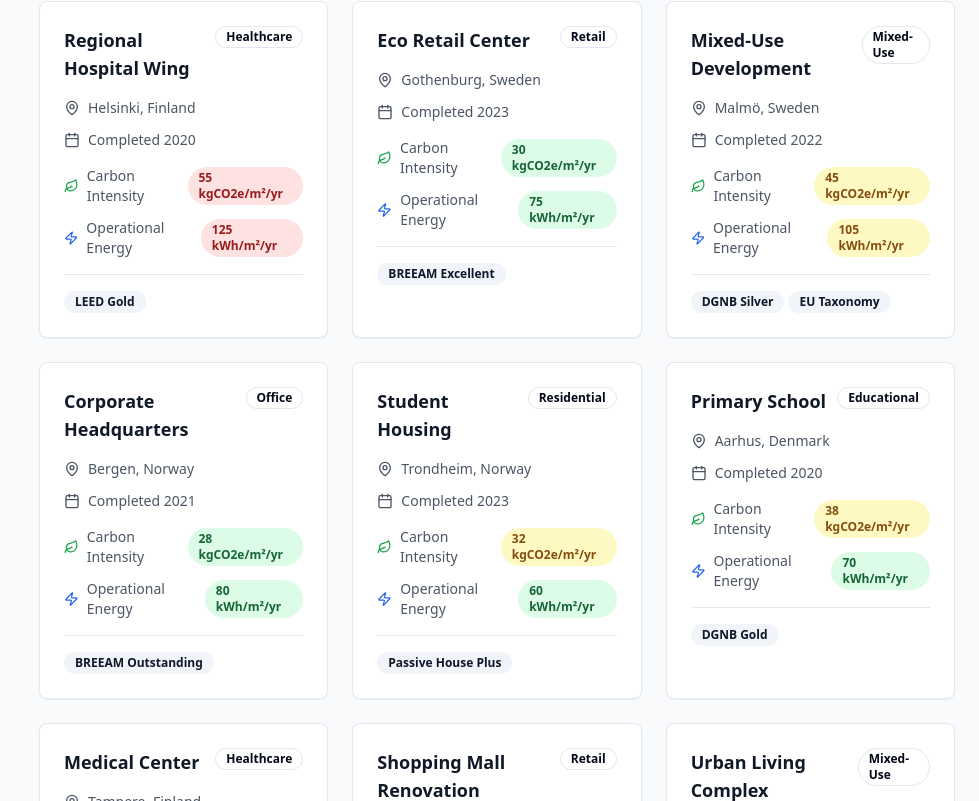
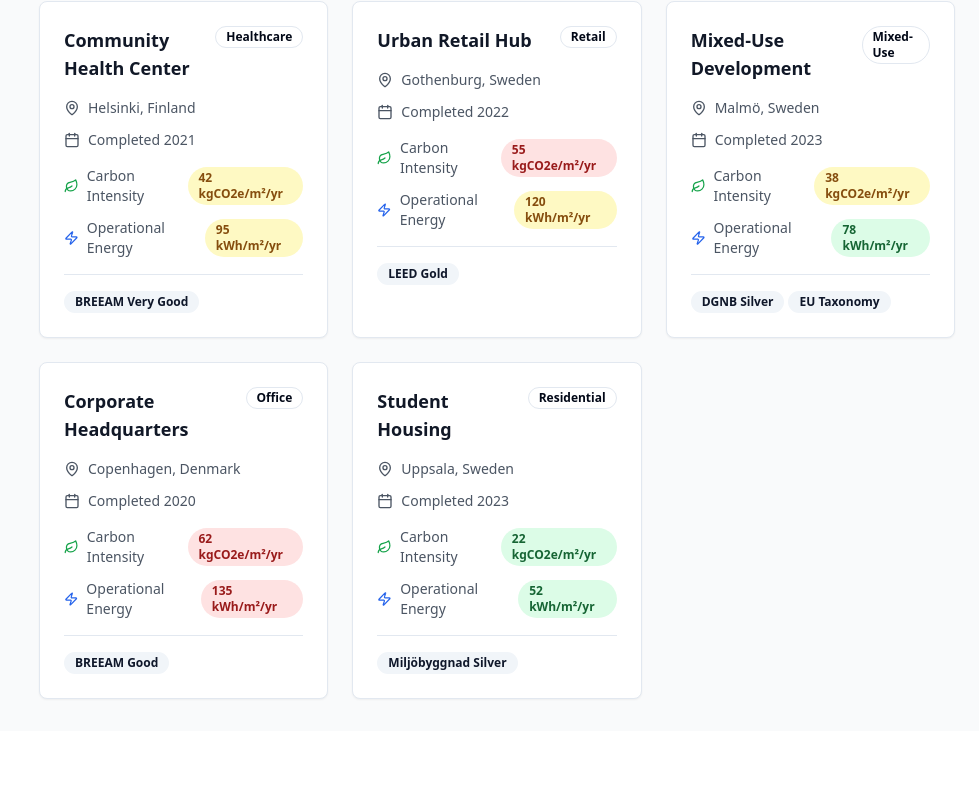
Before and after one commit to archgv/sustainability-dasboard-v1, a React (Vite) app: page / in a window 1280 px wide. Shown: the part 1139-1940 px from the top of the page, without its empty margins (301-1280 px from the left). After the commit the page ends 1870 px from the top, so only its background shows below. Built offline with nearby package versions, Linux system fonts and the light colour scheme.

Commit message:
Fix: Enable interactivity
Ensure the application is interactive and the user can interact with the UI.

```diff
--- a/src/components/ui/card.tsx
+++ b/src/components/ui/card.tsx
@@ -1,3 +1,4 @@
+
 import * as React from "react"
 
 import { cn } from "@/lib/utils"
--- a/src/data/sampleData.ts
+++ b/src/data/sampleData.ts
@@ -3,135 +3,83 @@ import { Project } from '@/types/project';
 
 export const sampleProjects: Project[] = [
   {
-    id: "1",
-    name: "Green Office Tower",
-    typology: "office",
-    location: "Copenhagen, Denmark",
-    completionDate: "2023-05-15",
+    id: '1',
+    name: 'Green Office Tower',
+    typology: 'office',
+    location: 'Copenhagen, Denmark',
+    completionDate: '2023-05-15',
     carbonIntensity: 25,
-    operationalEnergy: 85,
-    certifications: ["BREEAM Excellent", "DGNB Gold"],
-    area: 12500
+    operationalEnergy: 65,
+    certifications: ['BREEAM Excellent', 'DGNB Gold']
   },
   {
-    id: "2",
-    name: "Sustainable Housing Complex",
-    typology: "residential",
-    location: "Stockholm, Sweden",
-    completionDate: "2022-09-30",
-    carbonIntensity: 35,
-    operationalEnergy: 65,
-    certifications: ["Passive House", "Nordic Swan"],
-    area: 8500
+    id: '2',
+    name: 'Sustainable Housing Complex',
+    typology: 'residential',
+    location: 'Stockholm, Sweden',
+    completionDate: '2022-11-20',
+    carbonIntensity: 18,
+    operationalEnergy: 45,
+    certifications: ['Passive House', 'Nordic Swan']
   },
   {
-    id: "3",
-    name: "University Science Building",
-    typology: "educational",
-    location: "Oslo, Norway",
-    completionDate: "2021-08-20",
-    carbonIntensity: 40,
-    operationalEnergy: 95,
-    certifications: ["BREEAM Very Good"],
-    area: 15000
+    id: '3',
+    name: 'Innovation Campus',
+    typology: 'educational',
+    location: 'Oslo, Norway',
+    completionDate: '2023-08-30',
+    carbonIntensity: 35,
+    operationalEnergy: 85,
+    certifications: ['LEED Platinum']
   },
   {
-    id: "4",
-    name: "Regional Hospital Wing",
-    typology: "healthcare",
-    location: "Helsinki, Finland",
-    completionDate: "2020-12-10",
-    carbonIntensity: 55,
-    operationalEnergy: 125,
-    certifications: ["LEED Gold"],
-    area: 22000
+    id: '4',
+    name: 'Community Health Center',
+    typology: 'healthcare',
+    location: 'Helsinki, Finland',
+    completionDate: '2021-09-12',
+    carbonIntensity: 42,
+    operationalEnergy: 95,
+    certifications: ['BREEAM Very Good']
   },
   {
-    id: "5",
-    name: "Eco Retail Center",
-    typology: "retail",
-    location: "Gothenburg, Sweden",
-    completionDate: "2023-03-25",
-    carbonIntensity: 30,
-    operationalEnergy: 75,
-    certifications: ["BREEAM Excellent"],
-    area: 9500
+    id: '5',
+    name: 'Urban Retail Hub',
+    typology: 'retail',
+    location: 'Gothenburg, Sweden',
+    completionDate: '2022-03-18',
+    carbonIntensity: 55,
+    operationalEnergy: 120,
+    certifications: ['LEED Gold']
   },
   {
-    id: "6",
-    name: "Mixed-Use Development",
-    typology: "mixed-use",
-    location: "Malmö, Sweden",
-    completionDate: "2022-11-15",
-    carbonIntensity: 45,
-    operationalEnergy: 105,
-    certifications: ["DGNB Silver", "EU Taxonomy"],
-    area: 18000
+    id: '6',
+    name: 'Mixed-Use Development',
+    typology: 'mixed-use',
+    location: 'Malmö, Sweden',
+    completionDate: '2023-01-25',
+    carbonIntensity: 38,
+    operationalEnergy: 78,
+    certifications: ['DGNB Silver', 'EU Taxonomy']
   },
   {
-    id: "7",
-    name: "Corporate Headquarters",
-    typology: "office",
-    location: "Bergen, Norway",
-    completionDate: "2021-06-30",
-    carbonIntensity: 28,
-    operationalEnergy: 80,
-    certifications: ["BREEAM Outstanding"],
-    area: 14000
+    id: '7',
+    name: 'Corporate Headquarters',
+    typology: 'office',
+    location: 'Copenhagen, Denmark',
+    completionDate: '2020-07-10',
+    carbonIntensity: 62,
+    operationalEnergy: 135,
+    certifications: ['BREEAM Good']
   },
   {
-    id: "8",
-    name: "Student Housing",
-    typology: "residential",
-    location: "Trondheim, Norway",
-    completionDate: "2023-01-20",
-    carbonIntensity: 32,
-    operationalEnergy: 60,
-    certifications: ["Passive House Plus"],
-    area: 7200
-  },
-  {
-    id: "9",
-    name: "Primary School",
-    typology: "educational",
-    location: "Aarhus, Denmark",
-    completionDate: "2020-08-15",
-    carbonIntensity: 38,
-    operationalEnergy: 70,
-    certifications: ["DGNB Gold"],
-    area: 5500
-  },
-  {
-    id: "10",
-    name: "Medical Center",
-    typology: "healthcare",
-    location: "Tampere, Finland",
-    completionDate: "2022-04-10",
-    carbonIntensity: 50,
-    operationalEnergy: 115,
-    certifications: ["LEED Silver"],
-    area: 11000
-  },
-  {
-    id: "11",
-    name: "Shopping Mall Renovation",
-    typology: "retail",
-    location: "Turku, Finland",
-    completionDate: "2021-10-05",
-    carbonIntensity: 42,
-    operationalEnergy: 90,
-    certifications: ["BREEAM Good"],
-    area: 16500
-  },
-  {
-    id: "12",
-    name: "Urban Living Complex",
-    typology: "mixed-use",
-    location: "Odense, Denmark",
-    completionDate: "2023-07-12",
-    carbonIntensity: 36,
-    operationalEnergy: 88,
-    certifications: ["DGNB Platinum"],
-    area: 20000
+    id: '8',
+    name: 'Student Housing',
+    typology: 'residential',
+    location: 'Uppsala, Sweden',
+    completionDate: '2023-06-05',
+    carbonIntensity: 22,
+    operationalEnergy: 52,
+    certifications: ['Miljöbyggnad Silver']
   }
 ];
--- a/src/types/project.ts
+++ b/src/types/project.ts
@@ -8,5 +8,4 @@ export interface Project {
   carbonIntensity: number; // kgCO2e/m²/yr
   operationalEnergy: number; // kWh/m²/yr
   certifications?: string[];
-  area?: number; // m²
 }
```
